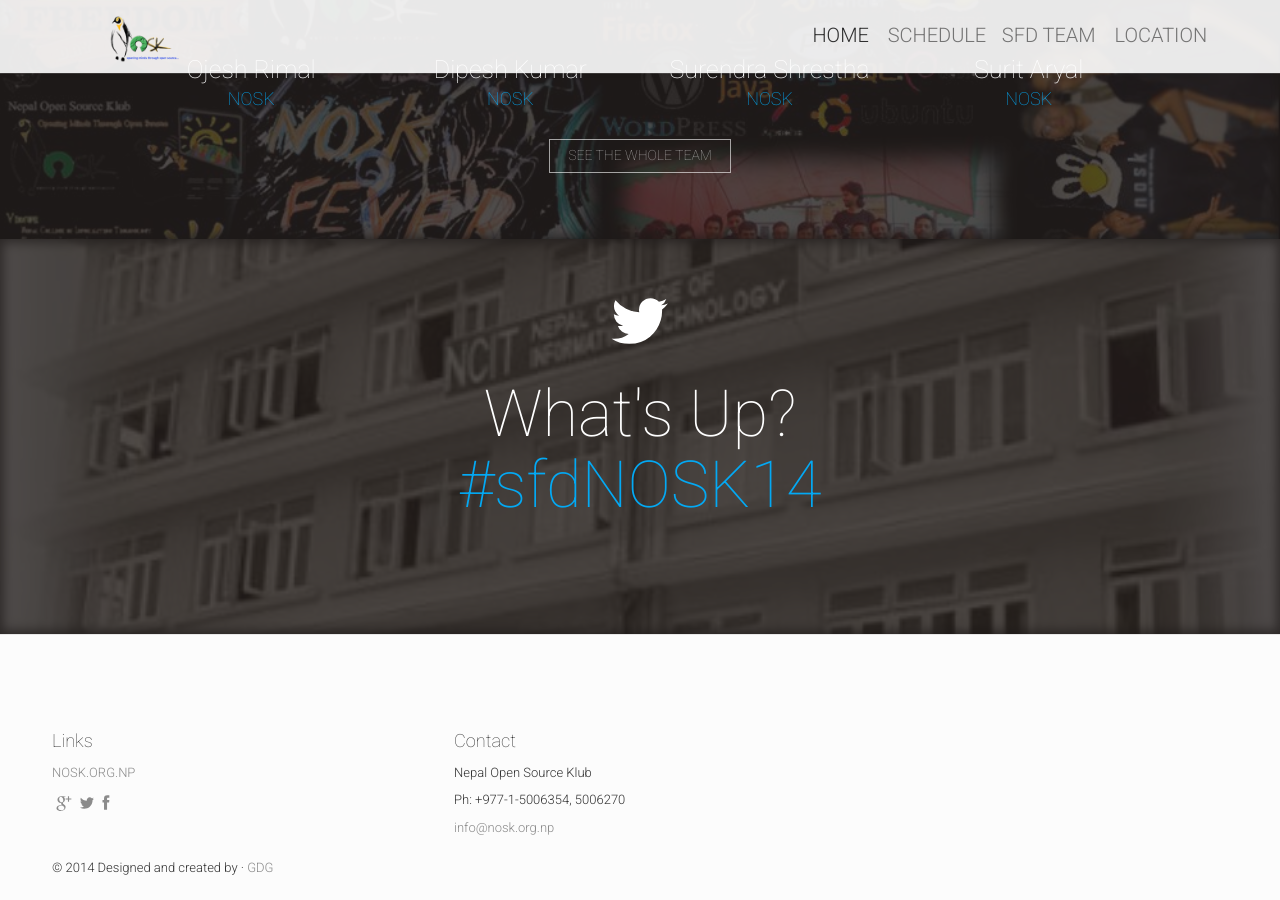
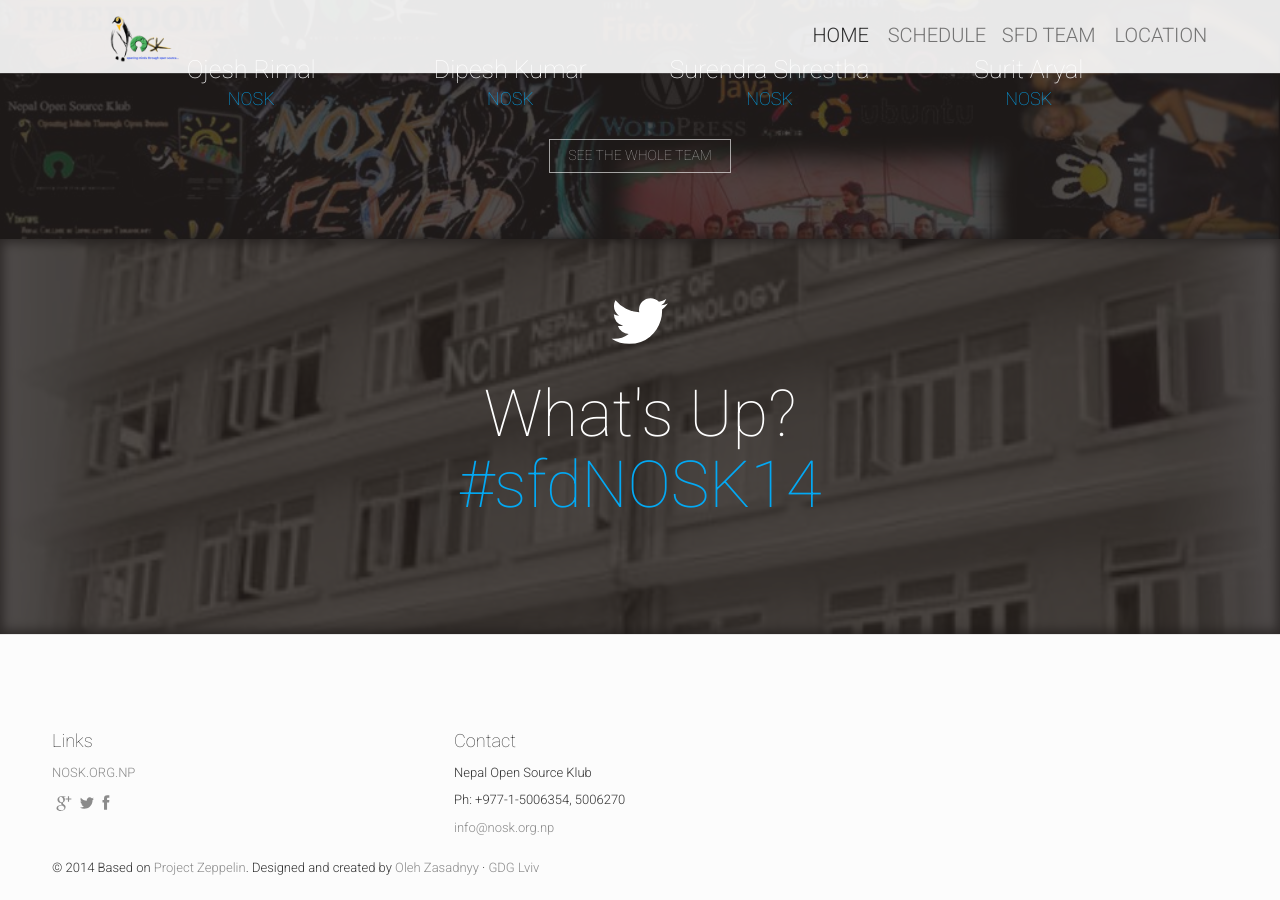
Before and after one commit to openosk/openosk.github.io, a Jekyll site: the page built from index.html, in a window 1280 px wide and 900 px high, scrolled down 1722 px. Built offline with Jekyll 4.4.1, drawn with Linux system fonts in a browser that asks for light colours; nearby versions of some CDN libraries; comment, search, counter and statistics services are not loaded.

Commit message:
appropriate copyright text in footer

```diff
--- a/_includes/footer.html
+++ b/_includes/footer.html
@@ -51,8 +51,8 @@
 		<!-- Please don't delete this line-->
 		<div class="col-md-6">
 			<p class="copyright">
-				&copy; 2014 Designed and created by &middot; <a href="https://developers.google.com" target="_blank">GDG</a>
-			</p>
+                © 2014 Based on <a href="https://github.com/gdg-x/zeppelin" target="_blank">Project Zeppelin</a>. Designed and created by <a href="https://plus.google.com/+OlehZasadnyy/about" target="_blank">Oleh Zasadnyy</a> · <a href="http://lviv.gdg.org.ua" target="_blank">GDG Lviv</a>
+            </p>
 		</div>
 	</div>
 </footer>
```
